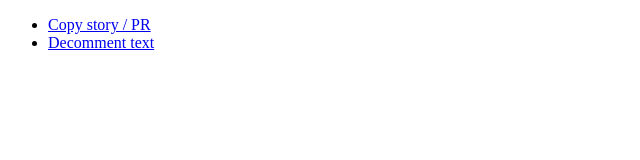
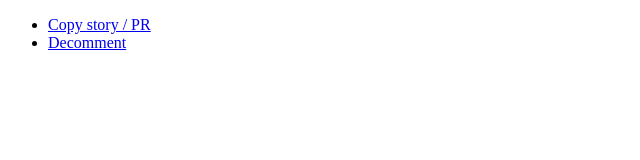
Before and after one commit to Fordi/back-pocket, a plain HTML site: page Bookmarklets.html in a window 1280 px wide. Shown: the full height of the page, 0-640 px from the left. Drawn offline with Linux system fonts and the light colour scheme.

Commit message:
Update Bookmarklets.html

```diff
--- a/Bookmarklets.html
+++ b/Bookmarklets.html
@@ -13,7 +13,7 @@
       </li>
       <li>
         <a href="javascript:void(document.activeElement.value=document.activeElement.value.replace(/<!--[^]*?-->/g, '').trim().replace(/\n\n+/g, '\n\n'))">
-          Decomment text
+          Decomment
         </a>
       </li>
     </ul>
```
